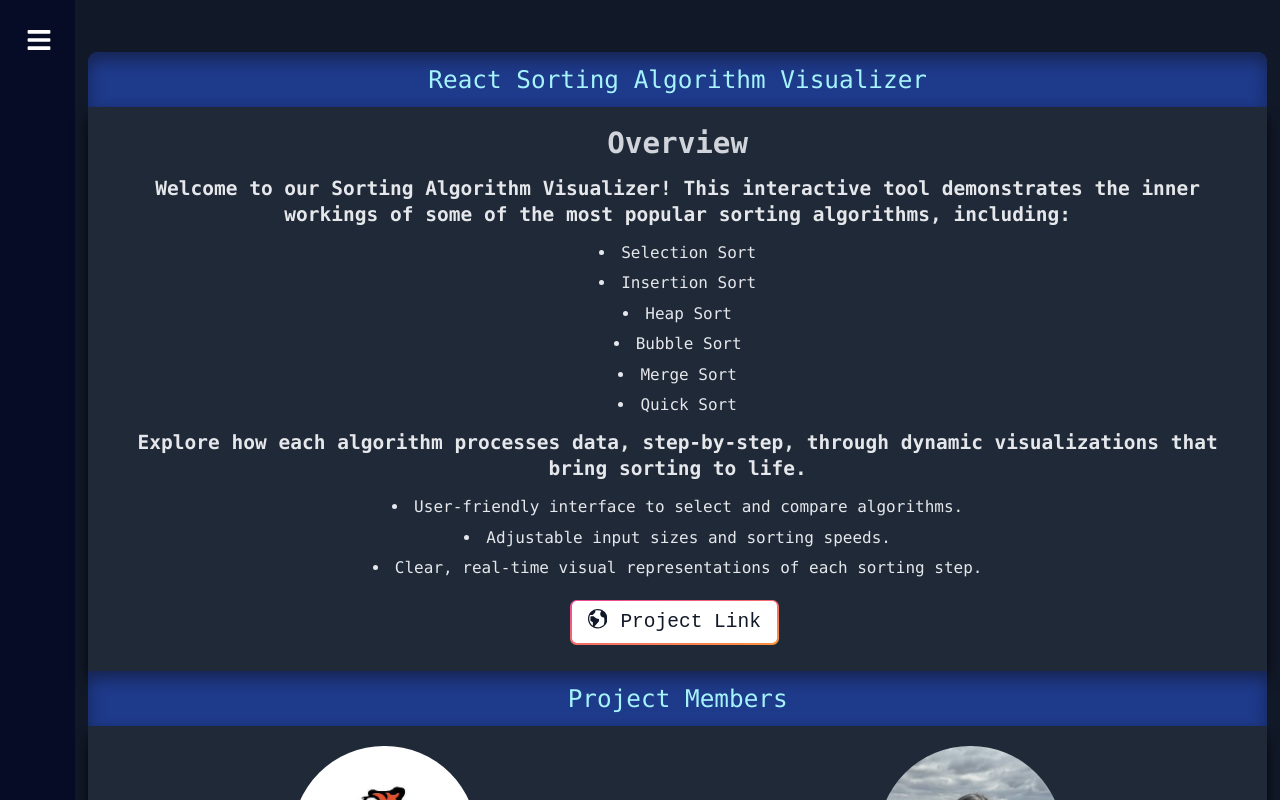
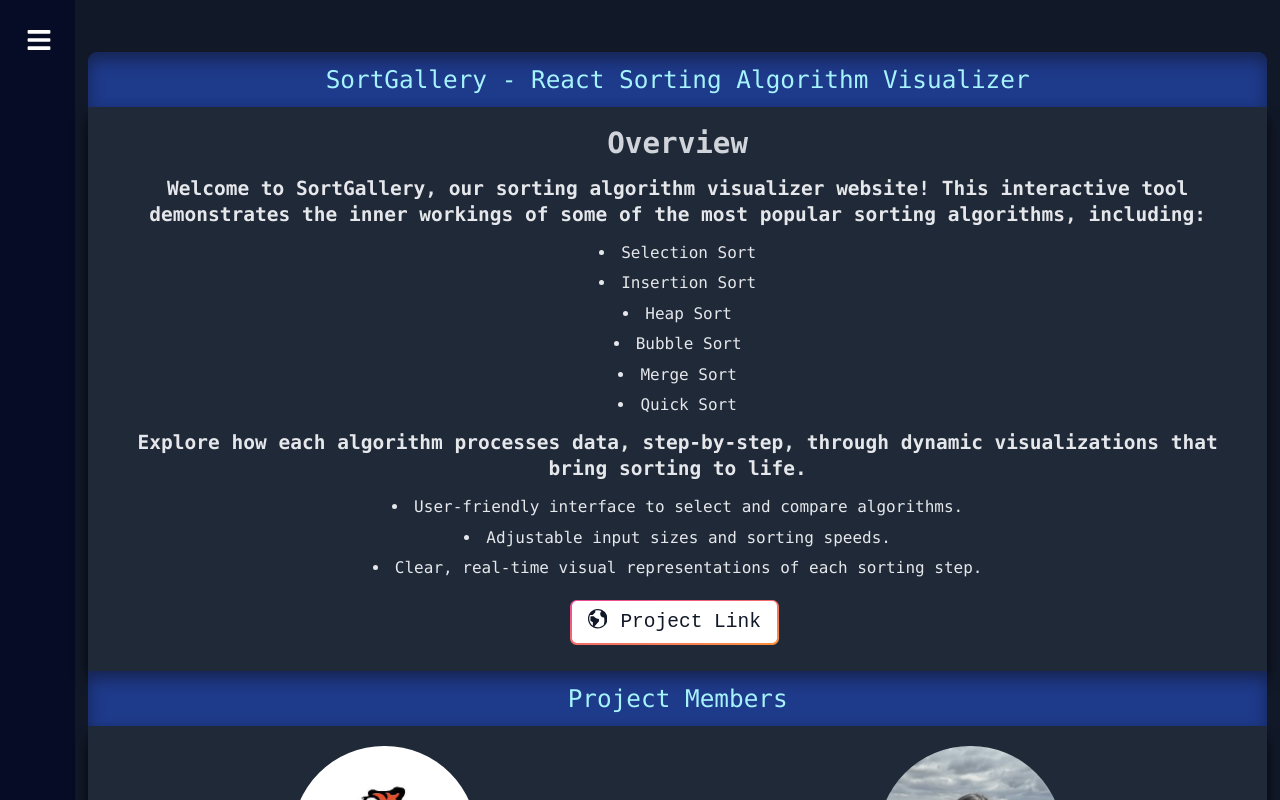
Before and after one commit to yamhokim/Sorting-Algorithm-Website, a React (Vite) app in the folder sortAlgorithmVisualizer/: page / in a window 1280 px wide. Shown: the top 800 px of the page. Built offline with nearby package versions, Linux system fonts and the light colour scheme.

Commit message:
updated site name

```diff
--- a/sortAlgorithmVisualizer/src/pages/index.tsx
+++ b/sortAlgorithmVisualizer/src/pages/index.tsx
@@ -13,7 +13,7 @@
           {/* Title */}
           <div className="bg-blue-900 rounded-t-xl shadow-inner-lg shadow-blue-950">
             <p className="text-cyan-200 font-mono text-3xl my-4 text-center">
-              React Sorting Algorithm Visualizer
+              SortGallery - React Sorting Algorithm Visualizer
             </p>
           </div>
 
@@ -23,9 +23,9 @@
               Overview
             </p>
             <p className="text-gray-200 font-mono text-2xl font-bold mb-4 text-wrap mx-4">
-              Welcome to our Sorting Algorithm Visualizer! This interactive tool
-              demonstrates the inner workings of some of the most popular
-              sorting algorithms, including:
+              Welcome to SortGallery, our sorting algorithm visualizer website!
+              This interactive tool demonstrates the inner workings of some of
+              the most popular sorting algorithms, including:
             </p>
 
             <ul className="list-disc list-inside space-y-2 text-gray-200 font-mono mx-8 mb-4">
```
Also changed, not shown: 1 other file (tests, documents, lock files or other folders).
